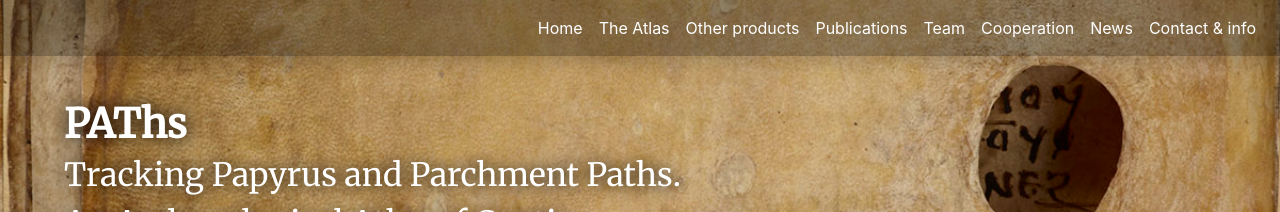
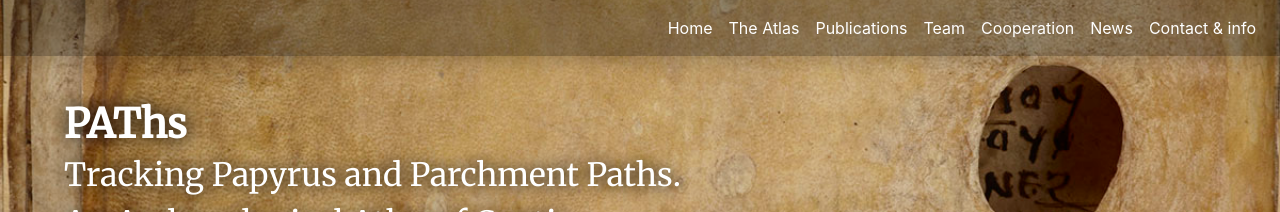
Before and after one commit to paths-erc/paths-erc, a Jekyll site: the page built from index.md, in a window 1280 px wide. Shown: the top 212 px of the page. Built offline with Jekyll 4.4.1, drawn with Linux system fonts in a browser that asks for light colours; nearby versions of some CDN libraries; our own code applies the rules of GitHub Pages for plain Markdown files.

Commit message:
Removed other products from main menu

```diff
--- a/_data/menu.yaml
+++ b/_data/menu.yaml
@@ -6,9 +6,6 @@ docs:
 
 - title: The Atlas
   url: https://atlas.paths-erc.eu
-
-- title: Other products
-  url: /other-products
 
 - title: Publications
   url: /publications
```
